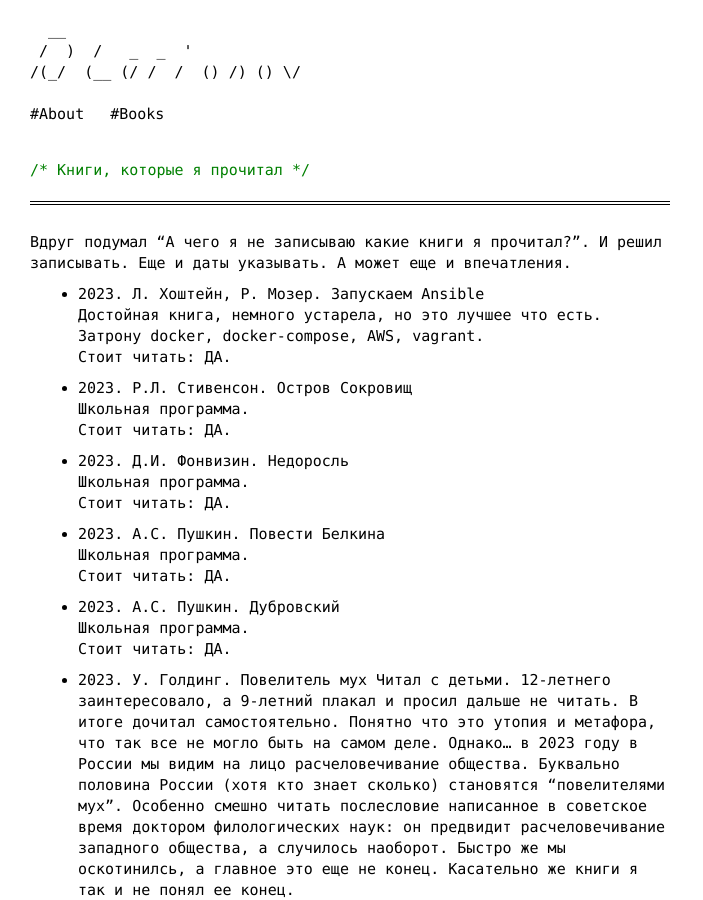
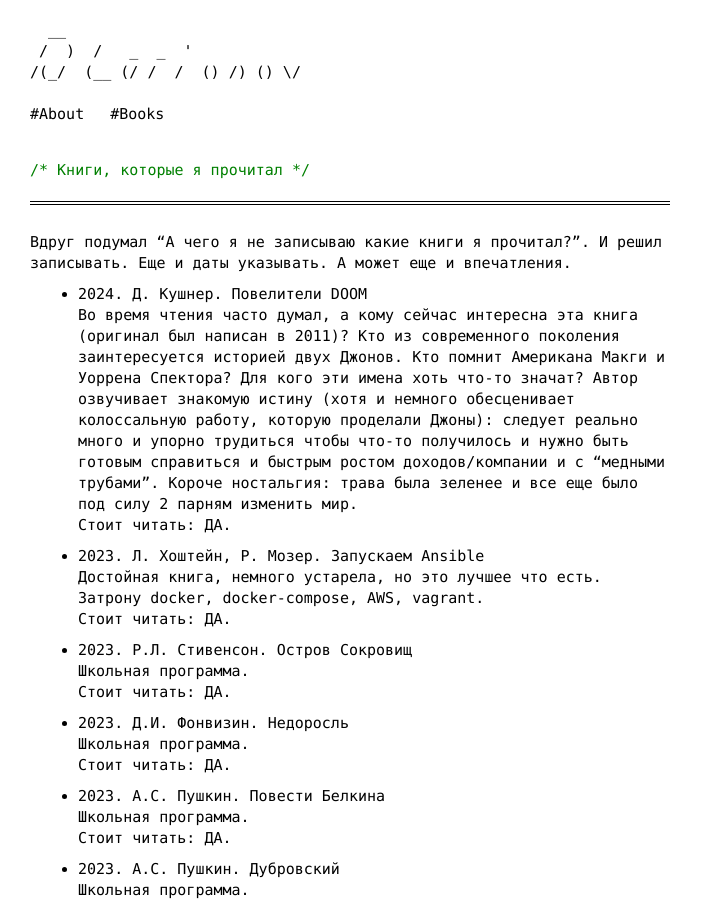
Before and after one commit to InvisibleMan/blog.dlarionov.info, a Jekyll site: the page built from pages/readed_books.md, in a window 1280 px wide and 900 px high. Shown: the whole window, without its empty margins (0-703 px from the left). Built offline with Jekyll 4.4.1, drawn with Linux system fonts in a browser that asks for light colours.

Commit message:
Добавлена рецензия Д. Кушнер. "Повелители DOOM"

```diff
--- a/pages/readed_books.md
+++ b/pages/readed_books.md
@@ -10,6 +10,9 @@ tags:
 Вдруг подумал "А чего я не записываю какие книги я прочитал?".
 И решил записывать. Еще и даты указывать. А может еще и впечатления.
 
++ *2024*. Д. Кушнер. **Повелители DOOM**
+  Во время чтения часто думал, а кому сейчас интересна эта книга (оригинал был написан в 2011)? Кто из современного поколения заинтересуется историей двух Джонов. Кто помнит Американа Макги и Уоррена Спектора? Для кого эти имена хоть что-то значат? Автор озвучивает знакомую истину (хотя и немного обесценивает колоссальную работу, которую проделали Джоны): следует реально много и упорно трудиться чтобы что-то получилось и нужно быть готовым справиться и быстрым ростом доходов/компании и с "медными трубами". Короче ностальгия: трава была зеленее и все еще было под силу 2 парням изменить мир.
+  Стоит читать: **ДА**.
 
 + *2023*. Л. Хоштейн, Р. Мозер. **Запускаем Ansible**
   Достойная книга, немного устарела, но это лучшее что есть. Затрону docker, docker-compose, AWS, vagrant.
```
